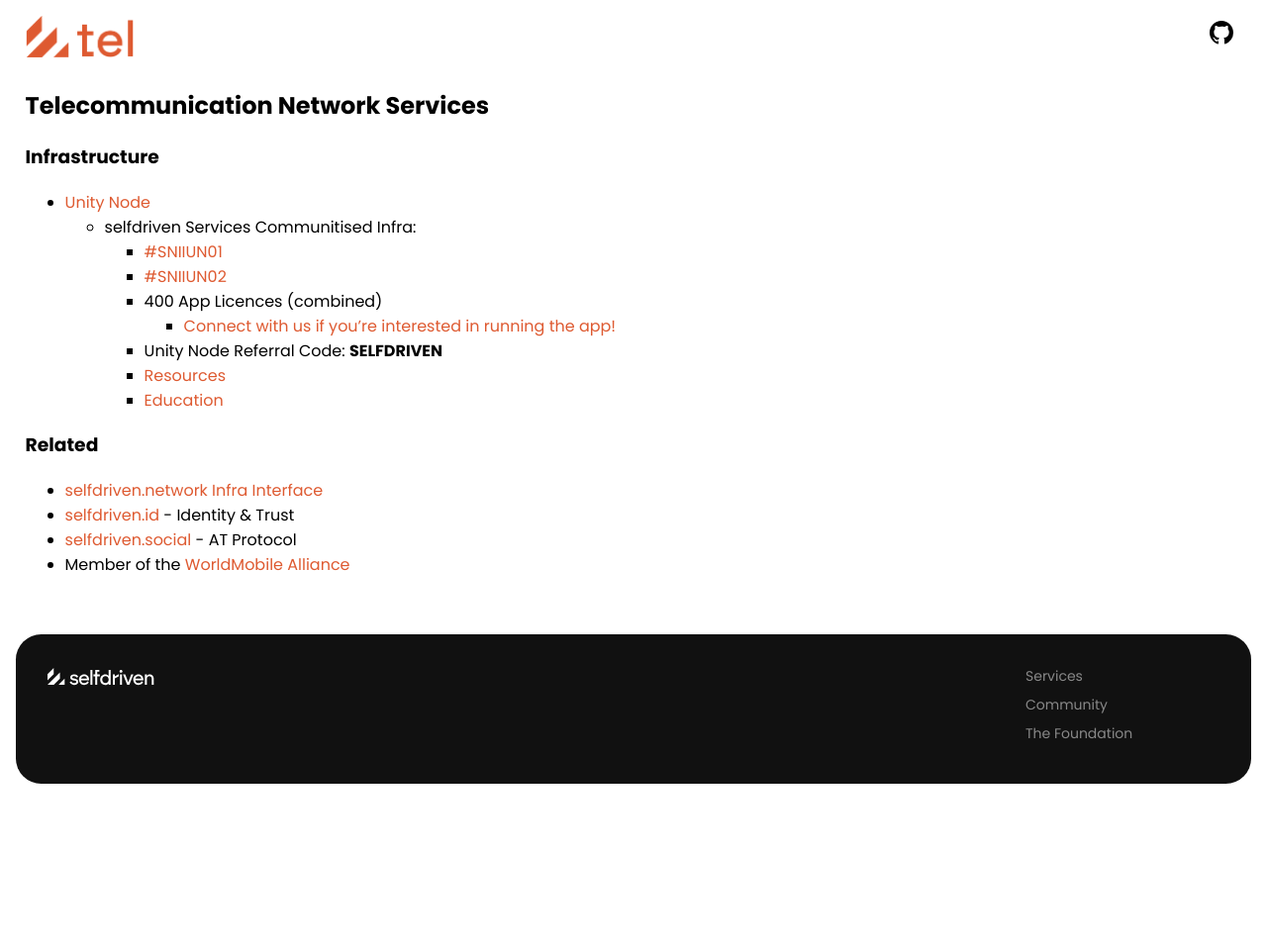
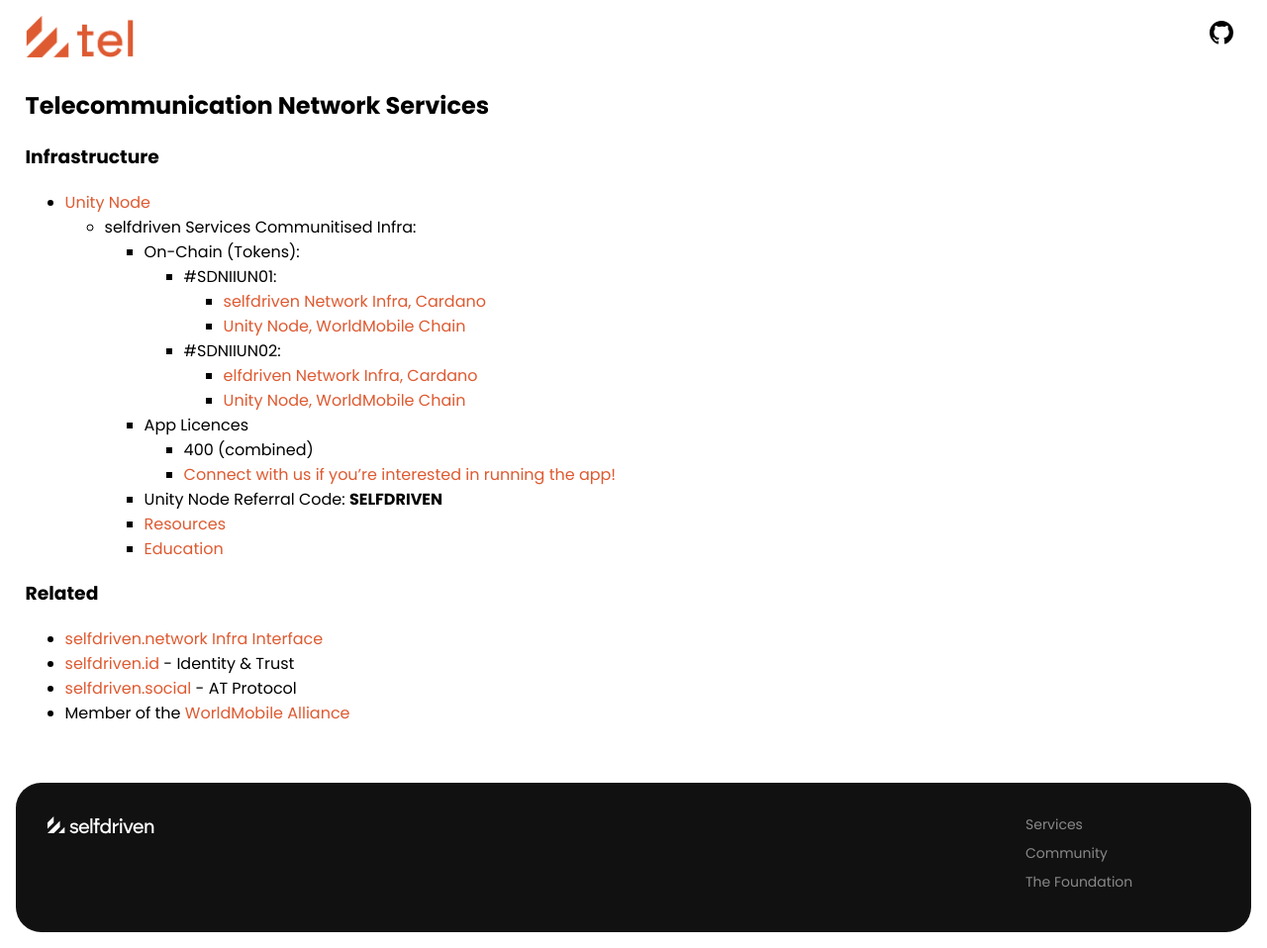
Before and after one commit to selfdriven-services/selfdriven-tel, a Jekyll site: the page built from docs/index.md, in a window 1280 px wide. Shown: the whole page at 99% size. Built offline with Jekyll 4.4.1, drawn with Linux system fonts in a browser that asks for light colours; before the commit the page ends 900 px from its top, so only the background shows below that.

Commit message:
Update index.md

```diff
--- a/docs/index.md
+++ b/docs/index.md
@@ -8,9 +8,15 @@
 ### Infrastructure
 - [Unity Node](https://unitynodes.io)
     - selfdriven Services Communitised Infra:
-        - [#SNIIUN01](https://adastat.net/policies/269366d093249b0cac98fa9fcbc374578429534e3b7adeac09f081e3)
-        - [#SNIIUN02](https://adastat.net/policies/340aed4297d174de8ac212d64d68d89c7f11bf3176b60b1c2deb821c)
-        - 400 App Licences (combined)
+        - On-Chain (Tokens):
+            - #SDNIIUN01:
+                - [selfdriven Network Infra, Cardano](https://adastat.net/policies/269366d093249b0cac98fa9fcbc374578429534e3b7adeac09f081e3)
+                - [Unity Node, WorldMobile Chain](https://explorer.worldmobile.io/token/0x0297ADB0934D6356dBdEb5E313B12e0b69d327ec/instance/96930342686807615313076103938454372106484588409346243377806224466885043479055)
+            - #SDNIIUN02:
+                - [elfdriven Network Infra, Cardano](https://adastat.net/policies/340aed4297d174de8ac212d64d68d89c7f11bf3176b60b1c2deb821c)
+                - [Unity Node, WorldMobile Chain](https://explorer.worldmobile.io/token/0x0297ADB0934D6356dBdEb5E313B12e0b69d327ec/instance/96927454316492995040330850595579673656708378049691829875144441780039898348189)
+        - App Licences
+            - 400 (combined)
             - [Connect with us if you're interested in running the app!](https://selfdriven.fyi/connect)
         - Unity Node Referral Code: **SELFDRIVEN**
         - [Resources](/resources/)
```
